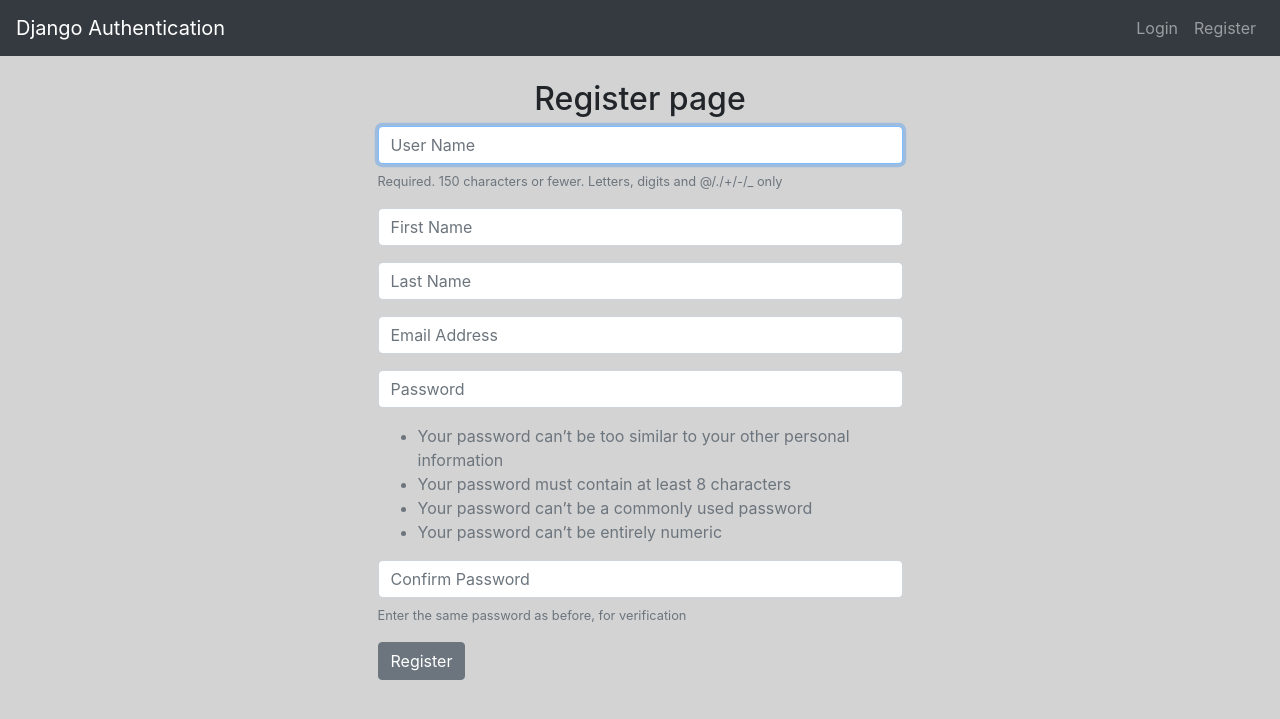
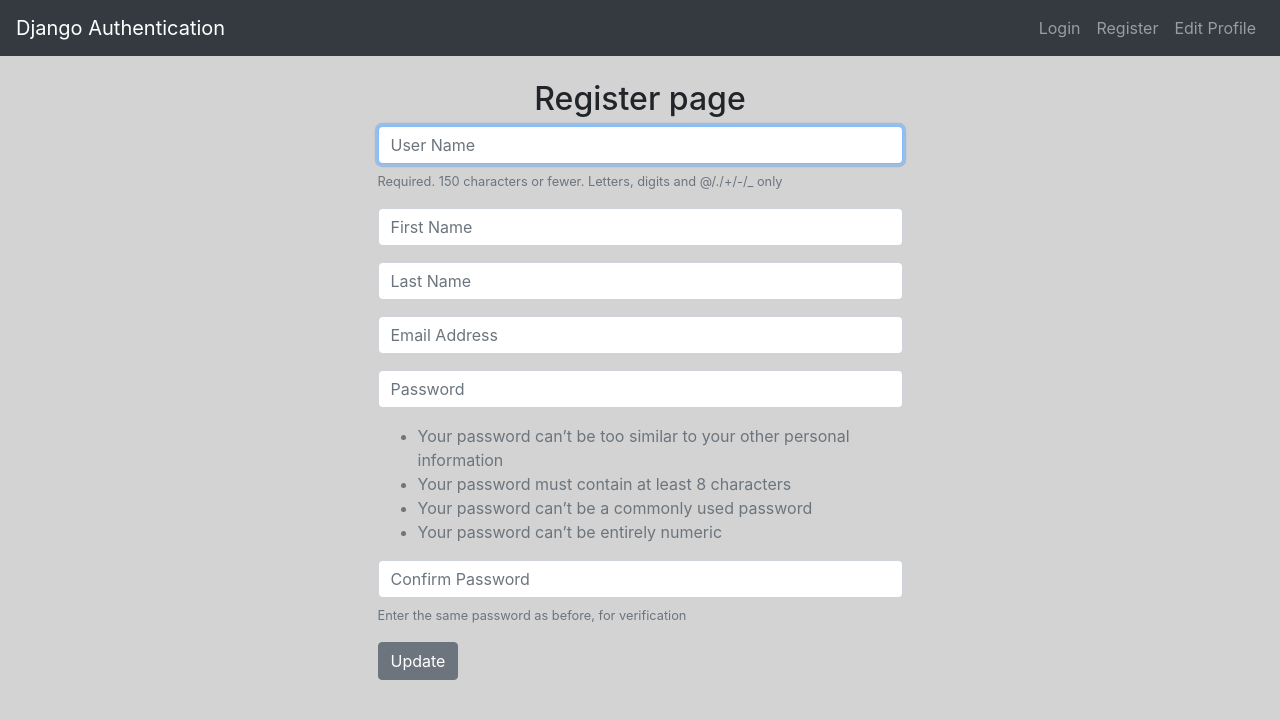
Before and after one commit to stevekutz/django_authentication, a Django app: page /register/ in a window 1280 px wide. Shown: the top 719 px of the page. Run offline with Django 3.2, Linux system fonts and the light colour scheme; some libraries are stand-ins or nearby versions.

Commit message:
wired route to edit_profile page, verified links

```diff
--- a/my_site/authenticate/templates/authenticate/base.html
+++ b/my_site/authenticate/templates/authenticate/base.html
@@ -55,6 +55,9 @@
                 <li class="nav-item">
                     <a class="nav-link" href = "{% url 'register' %}">Register</a>
                 </li>
+                <li>
+                    <a class = "nav-link" href = "{% url 'edit_profile' %}"> Edit Profile </a>
+                </li>
 
                 {% endif %}
             </ul>
--- a/my_site/authenticate/templates/authenticate/register.html
+++ b/my_site/authenticate/templates/authenticate/register.html
@@ -25,7 +25,7 @@
 
             {{ form.as_p }}
 
-            <input type = "submit" value = "Register" class = " btn btn-secondary">
+            <input type = "submit" value = "Update" class = " btn btn-secondary">
         </form>
     </div>
 {% endblock %}
--- a/my_site/authenticate/urls.py
+++ b/my_site/authenticate/urls.py
@@ -6,4 +6,5 @@ urlpatterns = [
    path('login/', views.login_user, name = 'login'),
    path('logout/', views.logout_user, name = 'logout'),
    path('register/', views.register_user, name = 'register'),
+   path('edit_profile', views.edit_profile, name = 'edit_profile'),
 ]
--- a/my_site/authenticate/views.py
+++ b/my_site/authenticate/views.py
@@ -1,5 +1,6 @@
 from django.shortcuts import render, redirect
 from django.contrib.auth import authenticate, login, logout
+from django.contrib.auth.forms import UserCreationForm, UserChangeForm
 from django.contrib import messages
 from django.contrib.auth.forms import UserCreationForm
 
@@ -60,3 +61,8 @@ def register_user(request):
     context = {'form': form}
 
     return render(request, 'authenticate/register.html', context)
+
+def edit_profile(request):
+
+    context = {}
+    return render(request, 'authenticate/edit_profile.html', context)
```
Also changed, not shown: my_site/authenticate/templates/authenticate/edit_profile.html (added, +33 -0 lines), README.MD.
